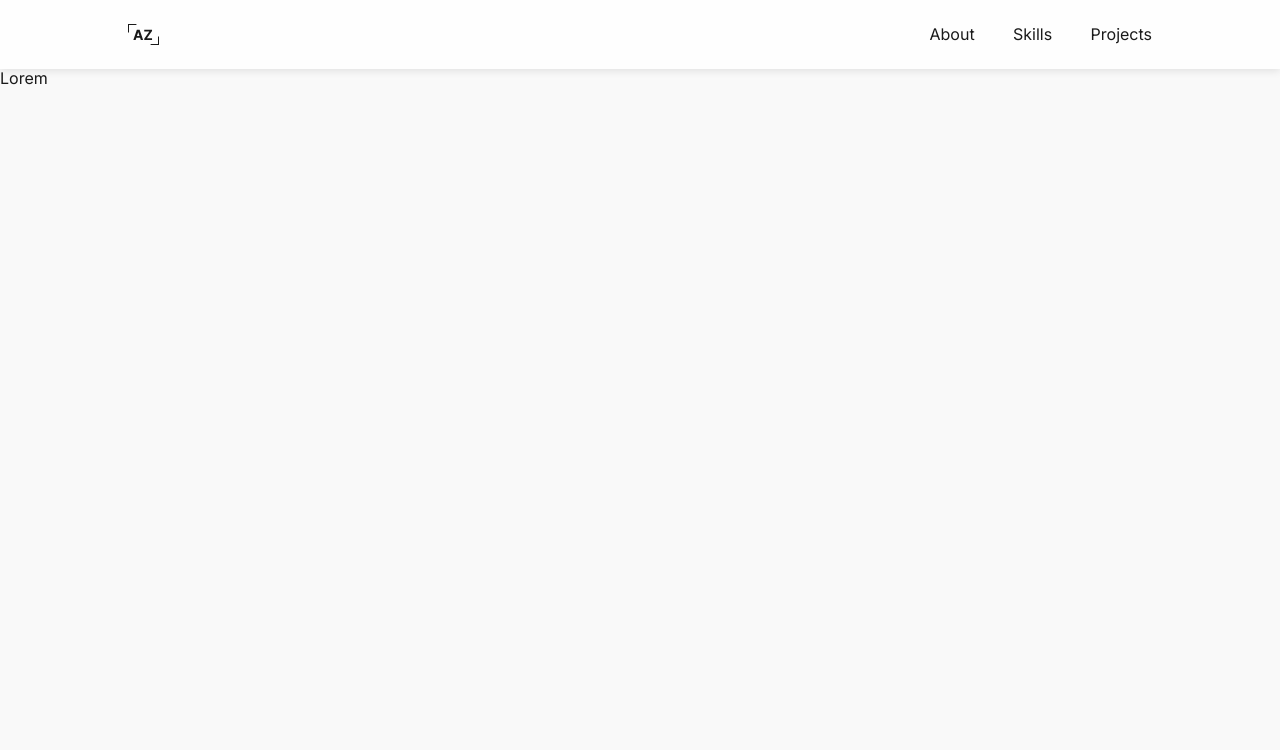
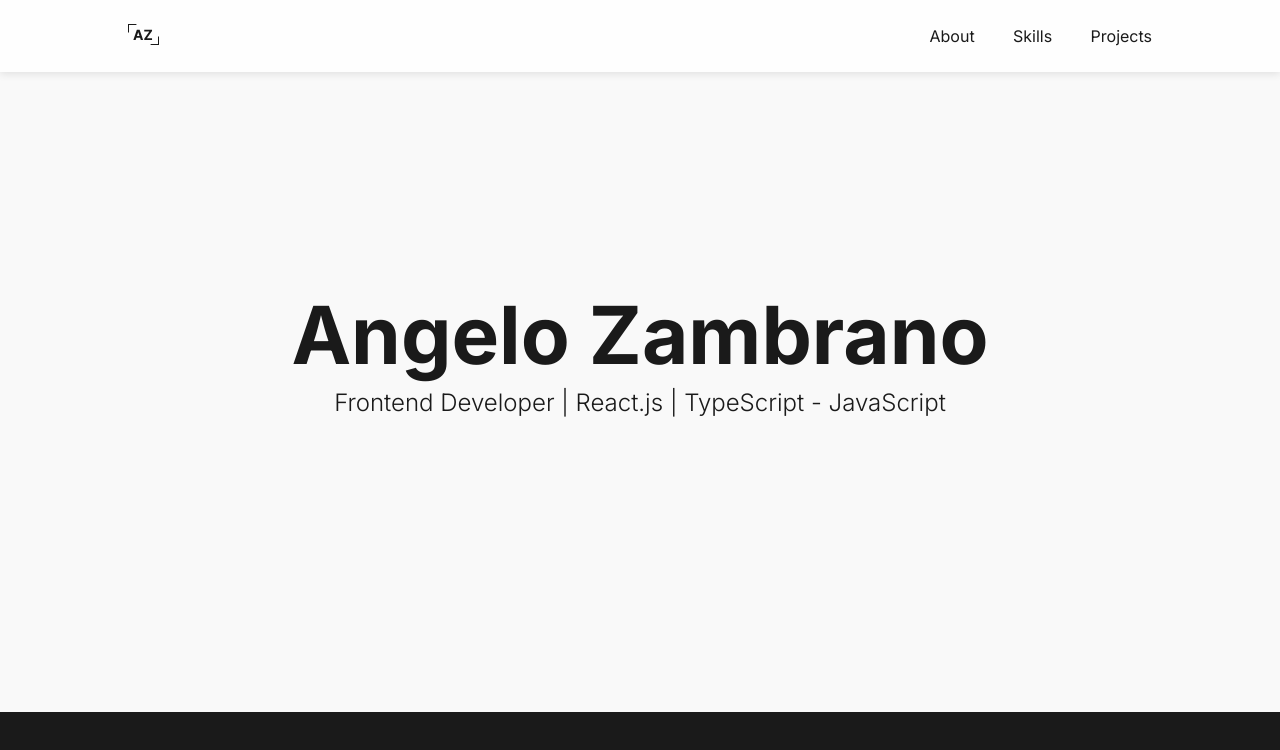
Before and after one commit to angelozdev/personal-portfolio, a Next.js app: page / in a window 1280 px wide. Shown: the top 750 px of the page. Built offline with nearby package versions, Linux system fonts and the light colour scheme.

Commit message:
add styles to hero component

```diff
--- a/components/Header/index.tsx
+++ b/components/Header/index.tsx
@@ -23,9 +23,9 @@ function Header() {
     <Container>
       <Wrapper>
         <Content>
-          <LogoContainer>
+          <Anchor href="#">
             <Logo />
-          </LogoContainer>
+          </Anchor>
 
           <Navigation>
             <ItemList>
--- /dev/null
+++ b/components/Hero/hero.styles.ts
@@ -0,0 +1,25 @@
+import styled from "@emotion/styled";
+
+export const Container = styled.section`
+  padding: max(5vh, 2rem) 0;
+  min-height: 150px;
+  height: 70vh;
+  display: flex;
+  align-items: center;
+`;
+export const Content = styled.div`
+  text-align: center;
+  margin-top: -5rem;
+`;
+export const Title = styled.h1`
+  font-size: min(calc(1rem + 5vw), 6rem);
+  margin: 0;
+`;
+export const Subtitle = styled.h2`
+  font-size: min(calc(0.5rem + 2vw), 1.5rem);
+  font-weight: 300;
+  margin: 0;
+  margin-top: 0.5rem;
+`;
+
+export default { Container, Content, Title, Subtitle };
--- /dev/null
+++ b/components/Hero/index.tsx
@@ -0,0 +1,22 @@
+import { Wrapper } from "components";
+import * as React from "react";
+
+/* Styles */
+import { Container, Content, Title, Subtitle } from "./hero.styles";
+
+function Hero() {
+  return (
+    <Container>
+      <Wrapper>
+        <Content>
+          <Title>Angelo Zambrano</Title>
+          <Subtitle>
+            Frontend Developer | React.js | TypeScript - JavaScript
+          </Subtitle>
+        </Content>
+      </Wrapper>
+    </Container>
+  );
+}
+
+export default Hero;
--- a/components/index.ts
+++ b/components/index.ts
@@ -1,3 +1,4 @@
 export { default as Header } from "./Header";
 export { default as Wrapper } from "./Wrapper";
 export { default as Main } from "./Main";
+export { default as Hero } from "./Hero";
--- a/pages/index.tsx
+++ b/pages/index.tsx
@@ -4,7 +4,7 @@ import * as React from "react";
 import Head from "next/head";
 
 /* Components */
-import { Header, Main } from "components";
+import { Header, Hero, Main } from "components";
 
 export default function Home() {
   return (
@@ -17,7 +17,11 @@ export default function Home() {
       <Header />
 
       <Main>
-        <div style={{ minHeight: "120vh" }}>Lorem</div>
+        <Hero />
+        <div
+          id="about"
+          style={{ backgroundColor: "#1a1a1a", minHeight: "100vh" }}
+        />
       </Main>
     </React.Fragment>
   );
--- a/styles/globals.ts
+++ b/styles/globals.ts
@@ -2,6 +2,10 @@ import { css } from "@emotion/react";
 import { colors } from "./theme";
 
 export const globals = css`
+  html {
+    scroll-behavior: smooth;
+  }
+
   body {
     font-family: "Inter", sans-serif;
     color: ${colors.text};
```
